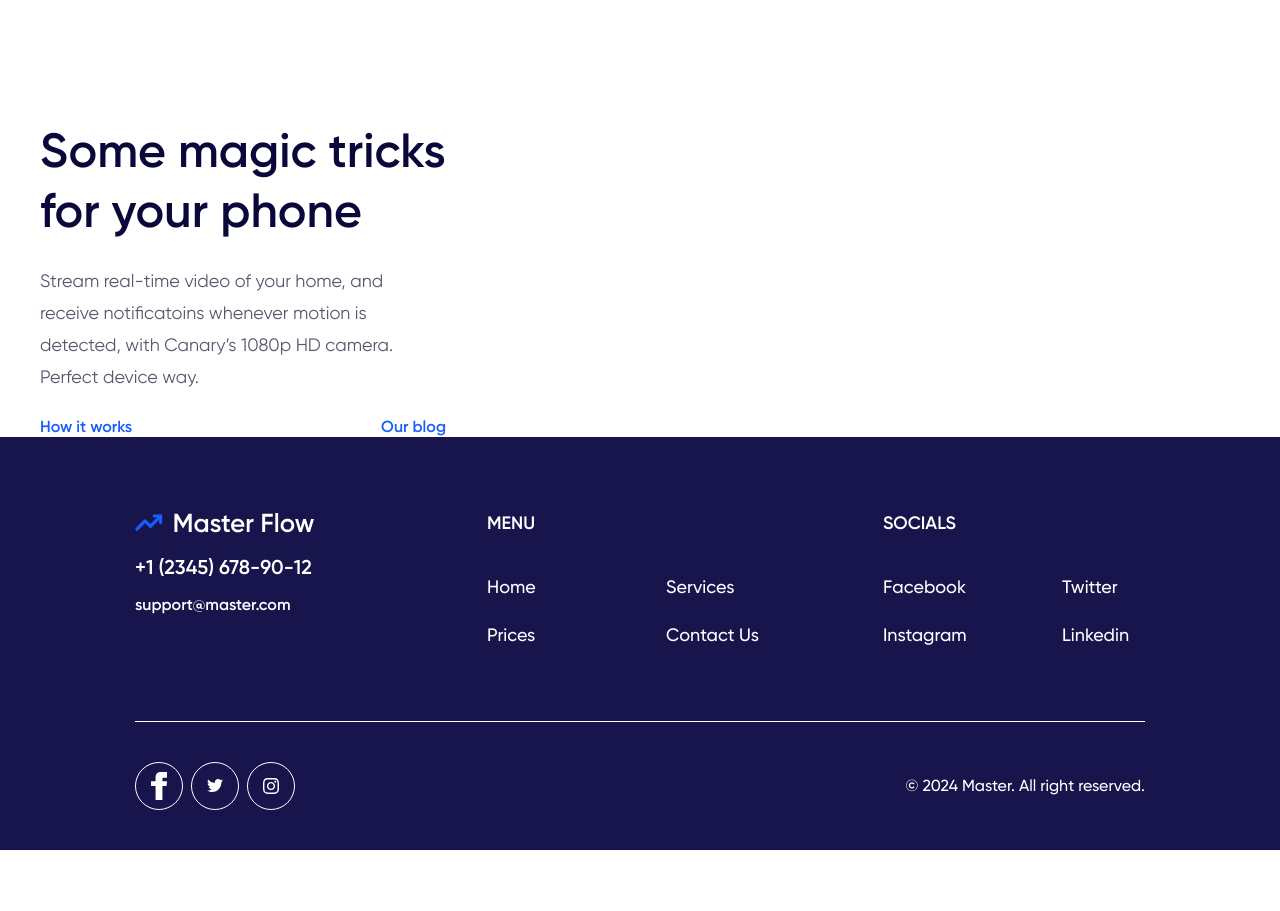
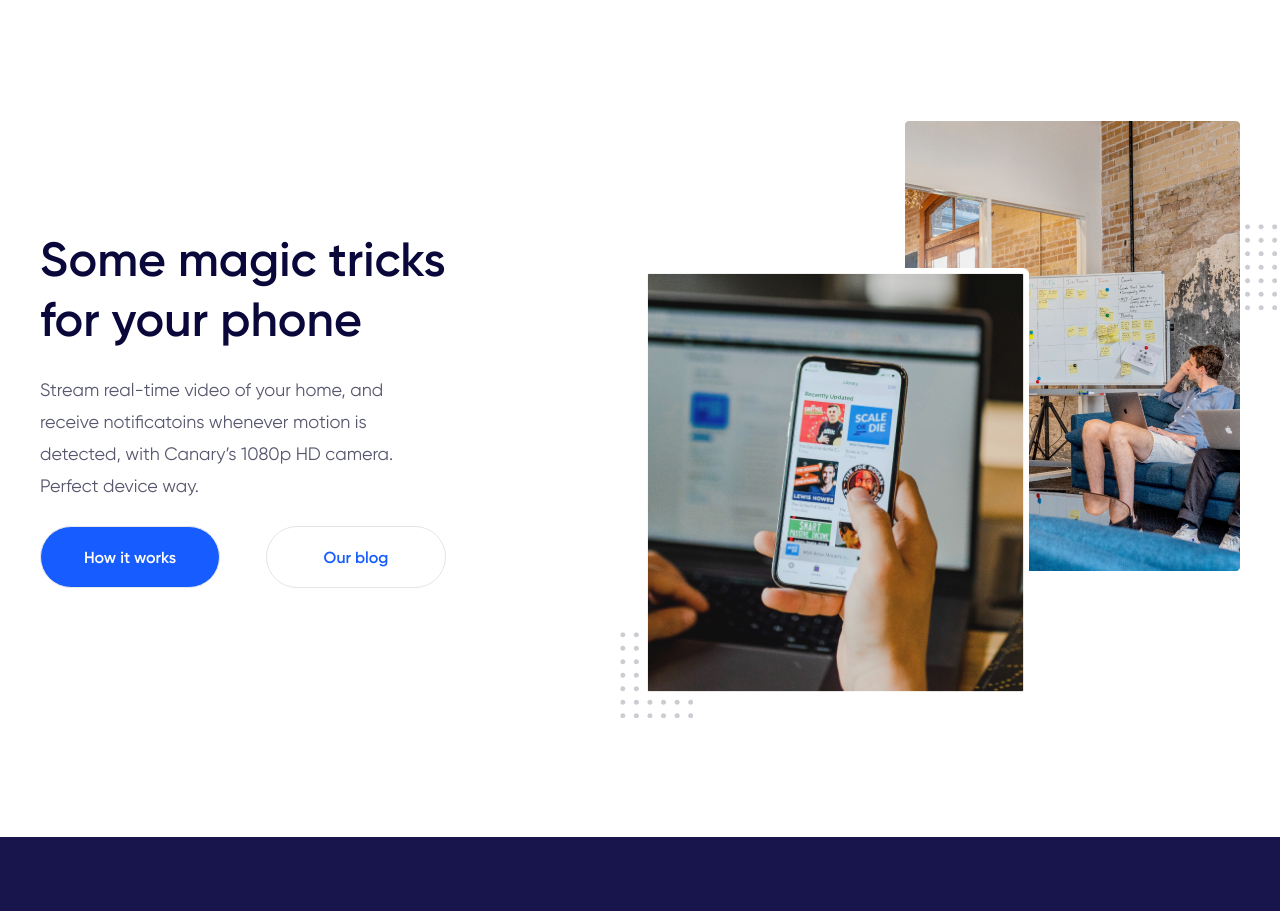
Before and after one commit to Slavinto/master-flow, a Next.js app: page / in a window 1280 px wide. Shown: the part 4240-5151 px from the top of the page. Before the commit the page ends 5090 px from the top, so only its background shows below. Built offline with nearby package versions, Linux system fonts and the light colour scheme.

Commit message:
tricks section layout complete

```diff
--- a/src/app/globals.css
+++ b/src/app/globals.css
@@ -71,7 +71,7 @@ main {
     .btn-white {
         @apply text-primary bg-white;
     }
-
+    /* complete button styles */
     .btn-primary-rounded {
         @apply btn btn-primary rounded-full;
     }
@@ -83,6 +83,7 @@ main {
     .btn-white-rounded {
         @apply btn btn-white border-stroke-gray rounded-full;
     }
+    /* ================================ */
 }
 
 @layer utilities {
--- a/src/components/tricks.tsx
+++ b/src/components/tricks.tsx
@@ -1,8 +1,9 @@
+import Image from "next/image";
 import { Button } from ".";
 
 const Tricks = () => {
     return (
-        <section className='flex justify-between '>
+        <section className='flex justify-between items-center mb-[140px]'>
             <article className='flex flex-col gap-6 max-w-[406px]'>
                 <h2 className='section-main-text'>
                     Some magic tricks for your phone
@@ -13,11 +14,48 @@ const Tricks = () => {
                     1080p HD camera. Perfect device way.
                 </p>
                 <div className='flex justify-between'>
-                    <Button type='button' title='How it works' classNames='' />
-                    <Button type='button' title='Our blog' classNames='' />
+                    <Button
+                        type='button'
+                        title='How it works'
+                        classNames='btn-primary-rounded'
+                    />
+                    <Button
+                        type='button'
+                        title='Our blog'
+                        classNames='btn-white-rounded'
+                    />
                 </div>
             </article>
-            <div></div>
+            <div className='relative w-[598px] h-[576px]'>
+                <Image
+                    src={"/static/assets/patterns/shape1.svg"}
+                    alt='shape pattern'
+                    width={86}
+                    height={102}
+                    className='absolute rotate-90 -bottom-[14px] -left-[28px]'
+                />{" "}
+                <Image
+                    src={"/static/assets/patterns/shape1.svg"}
+                    alt='shape pattern'
+                    width={86}
+                    height={102}
+                    className='absolute rotate-90 top-[110px] -right-[44px]'
+                />
+                <Image
+                    className='absolute top-0 right-0'
+                    src={"/static/assets/images/Image5.png"}
+                    alt='a man looks at a writing board'
+                    width={335}
+                    height={450}
+                />
+                <Image
+                    className='absolute bottom-0 left-0'
+                    src={"/static/assets/images/Image4.png"}
+                    alt='smartphone in hand'
+                    width={387}
+                    height={430}
+                />
+            </div>
         </section>
     );
 };
```
